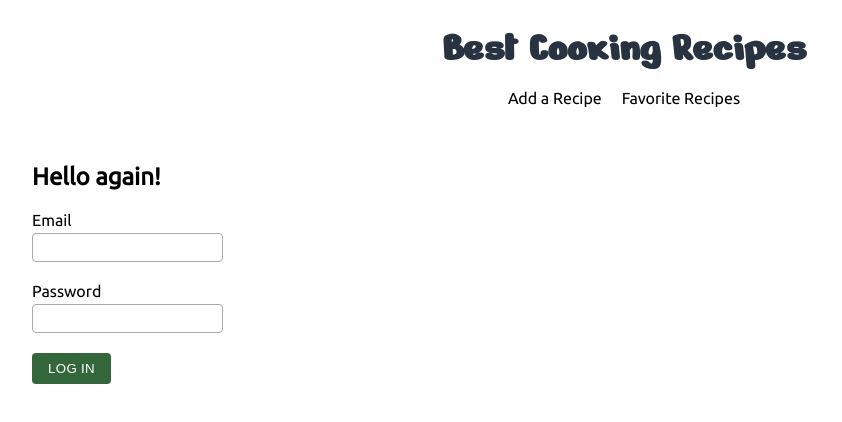
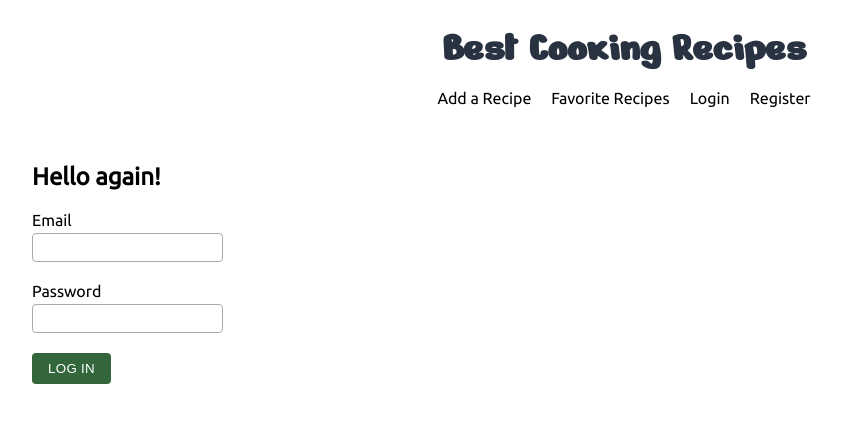
Before and after one commit to Vikariusu/e28, a Vue app in the folder p3/: page /login in a window 1280 px wide. Shown: the top 422 px of the page, without its empty margins (16-858 px from the left). Built offline with nearby package versions, Linux system fonts and the light colour scheme; no server answers.

Commit message:
add nav bar login register

```diff
--- a/p3/src/App.vue
+++ b/p3/src/App.vue
@@ -34,10 +34,12 @@ export default {
     return {
       page: "home",
       recipes: [],
-      links: ["Add a Recipe", "Favorite Recipes"],
+      links: ["Add a Recipe", "Favorite Recipes", "Login", "Register"],
       paths: {
         "Add a Recipe": "/add",
         "Favorite Recipes": "/favorite",
+        Login: "/login",
+        Register: "/register",
       },
     };
   },
@@ -115,7 +117,7 @@ ul {
 }
 
 .btn-submit {
-  background: #33673B;
+  background: #33673b;
   color: white;
   border: none;
   padding: 8px 16px;
@@ -127,7 +129,7 @@ ul {
 input {
   display: block;
   padding: 6px;
-  border: 1px solid #AAAAAA;
+  border: 1px solid #aaaaaa;
   border-radius: 4px;
   margin-bottom: 20px;
 }
```
Also changed, not shown: 7 other files (tests, documents, lock files or other folders).
